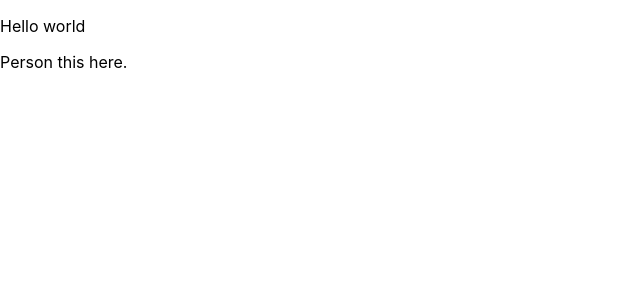
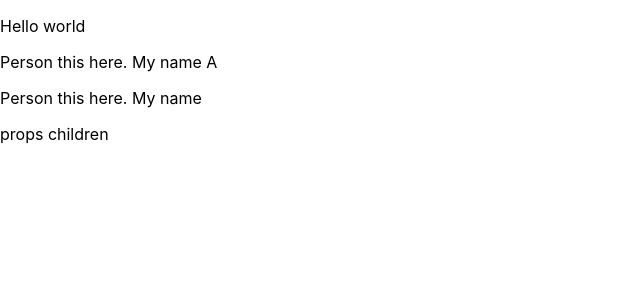
Before and after one commit to Linlijian/LearnReact, a React (Create React App) app: page / in a window 1280 px wide. Shown: the top 300 px of the page, without its empty margins (0-640 px from the left). Built offline with nearby package versions, Linux system fonts and the light colour scheme.

Commit message:
#3 props

```diff
--- a/src/MasterPage/App.js
+++ b/src/MasterPage/App.js
@@ -11,7 +11,8 @@ class App extends Component {
     return (
       <div>
         <p>Hello world</p>
-        <Person />
+        <Person name = {'A'}/>
+        <Person >props children</Person >
       </div>
     );
   }
--- a/src/Person/Person.js
+++ b/src/Person/Person.js
@@ -1,8 +1,11 @@
 import React from 'react';
 
-const Person = () => {
+const Person = (props) => {
     return (
-        <p>Person this here.</p>
+        <div>
+            <p>Person this here. My name {props.name}</p>
+            <p>{props.children}</p>
+        </div>
     )
 }
 
```
